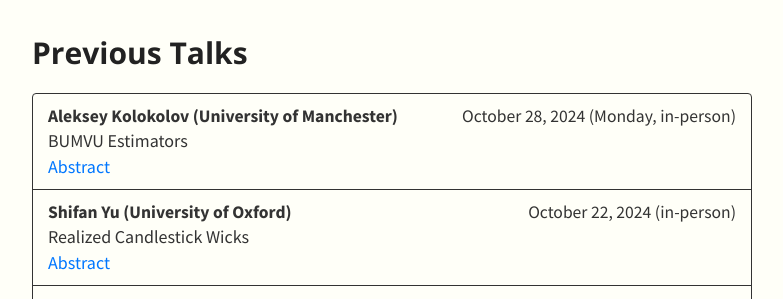
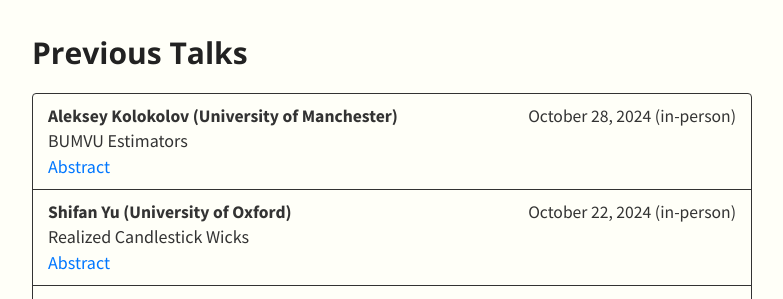
Before and after one commit to SML-Fin/SML-Fin.github.io, a Jekyll site: the page built from index.md, in a window 1280 px wide and 900 px high, scrolled down 726 px. Shown: the part 155-454 px from the top of the window, without its empty margins (248-1031 px from the left). Built offline with Jekyll 4.4.1, drawn with Linux system fonts in a browser that asks for light colours; nearby versions of some CDN libraries; our own code applies the rules of GitHub Pages for plain Markdown files.

Commit message:
Update talks.yml

```diff
--- a/_data/talks.yml
+++ b/_data/talks.yml
@@ -16,7 +16,7 @@
 - type: Previous Talks
   members:
     - speaker: Aleksey Kolokolov (University of Manchester)
-      date: October 28, 2024 (Monday, in-person)
+      date: October 28, 2024 (in-person)
       title: BUMVU Estimators
       abstract: We provide necessary and sufficient conditions for an (Unbiased) Block estimator to have Uniformly Minimum Variance. Our theory parallels the theory of UMVU estimation, the main novel insight being the focus on the covariance among blocks. We use this theory to derive lower variance bounds for block estimators of functionals of high-frequency volatility when the block size is fixed. We further show the relevance of the new theory for the classical problem of estimation of homoskedastic nonparametric regressions with varying mean. Finally, we introduce a new test for the presence of drift in financial data which exploits the precision of BUMVU estimators. The test shows abundant presence of drift in financial data.
     - speaker: Shifan Yu (University of Oxford)
```
